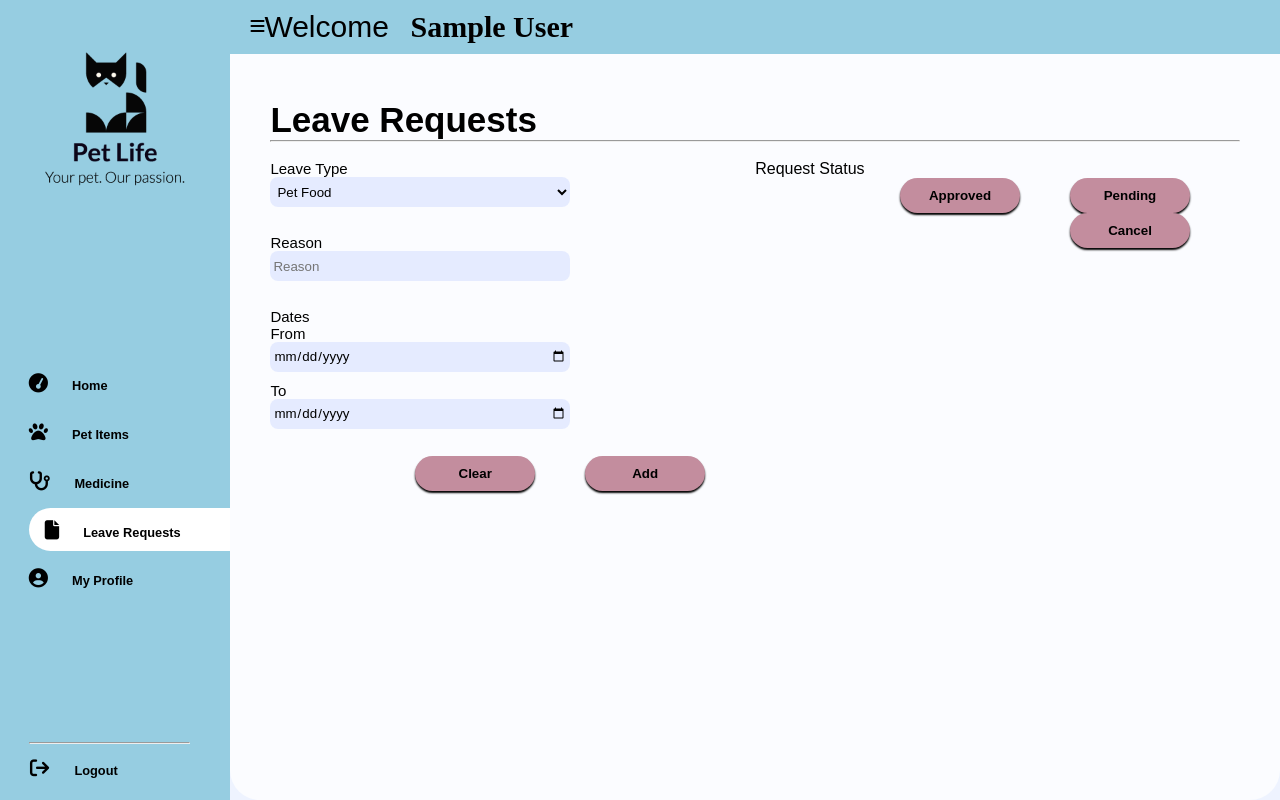
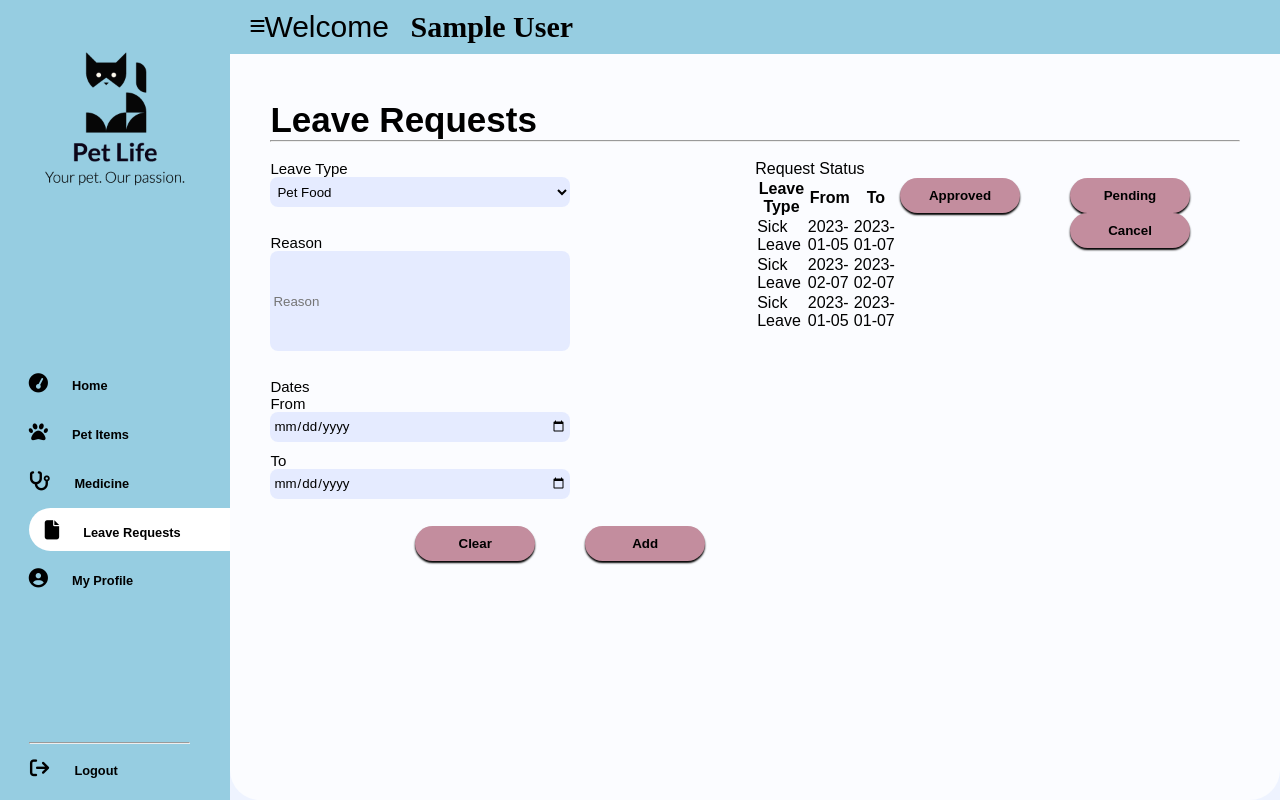
Before and after one commit to mudheerakariyawasam/pet-life, a PHP site: the page made by modules/pet store/leaverequest.php in a window 1280 px wide. Run offline with PHP 8.4, Linux system fonts and the light colour scheme; the visitor is signed in with stand-in values (Sample User, id 1).

Commit message:
structure changed

```diff
--- a/modules/pet store/addbatch.php
+++ b/modules/pet store/addbatch.php
@@ -79,7 +79,7 @@
         </ul>
         <div class="logout">
             <hr>
-            <a href="logout.php"><i class="fa-solid fa-sign-out"></i><span>Logout</span></a>
+            <a href="../../Auth/logout.php"><i class="fa-solid fa-sign-out"></i><span>Logout</span></a>
         </div>
     </div>
 
--- a/modules/pet store/additem.php
+++ b/modules/pet store/additem.php
@@ -88,7 +88,7 @@
         </ul>
         <div class="logout">
             <hr>
-            <a href="logout.php"><i class="fa-solid fa-sign-out"></i><span>Logout</span></a>
+            <a href="../../Auth/logout.php"><i class="fa-solid fa-sign-out"></i><span>Logout</span></a>
         </div>
     </div>
 
--- a/modules/pet store/addmedicine.php
+++ b/modules/pet store/addmedicine.php
@@ -75,7 +75,7 @@
         </ul>
         <div class="logout">
             <hr>
-            <a href="logout.php"><i class="fa-solid fa-sign-out"></i><span>Logout</span></a>
+            <a href="../../Auth/logout.php"><i class="fa-solid fa-sign-out"></i><span>Logout</span></a>
         </div>
     </div>
 
--- a/modules/pet store/css/leaverequest.css
+++ b/modules/pet store/css/leaverequest.css
@@ -289,3 +289,7 @@ input{
 form{
   font-size: 15px;
 }
+
+input[type="text"] {
+  height: 100px;
+}
--- a/modules/pet store/dashboard.php
+++ b/modules/pet store/dashboard.php
@@ -115,7 +115,7 @@
         </ul>
         <div class="logout">
             <hr>
-            <a href="logout.php"><i class="fa-solid fa-sign-out"></i><span>Logout</span></a>
+            <a href="../../Auth/logout.php"><i class="fa-solid fa-sign-out"></i><span>Logout</span></a>
         </div>
     </div>
 
--- a/modules/pet store/dashboard_template.php
+++ b/modules/pet store/dashboard_template.php
@@ -35,7 +35,7 @@
         </ul>
         <div class="logout">
             <hr>
-            <a href="logout.php"><i class="fa-solid fa-sign-out"></i><span>Logout</span></a>
+            <a href="../../Auth/logout.php"><i class="fa-solid fa-sign-out"></i><span>Logout</span></a>
         </div>
     </div>
 
--- a/modules/pet store/leaverequest.php
+++ b/modules/pet store/leaverequest.php
@@ -35,7 +35,7 @@
         </ul>
         <div class="logout">
             <hr>
-            <a href="logout.php"><i class="fa-solid fa-sign-out"></i><span>Logout</span></a>
+            <a href="../../Auth/logout.php"><i class="fa-solid fa-sign-out"></i><span>Logout</span></a>
         </div>
     </div>
 
@@ -89,10 +89,37 @@
             </div>
 
             <div class="request-type">
+                <div>
                 <p>Request Status</p>
                 <button class="btn-add" type="submit">Pending </button>
                 <button class="btn-add" type="submit">Approved </button>
                 <button class="btn-add" type="submit">Cancel </button>
+                </div>
+
+                <div>
+                    <table>
+                        <tr>
+                            <th>Leave Type</th>
+                            <th>From</th>
+                            <th>To</th>
+                        </tr>
+                        <tr>
+                            <td>Sick Leave</td>
+                            <td>2023-01-05</td>
+                            <td>2023-01-07</td>
+                        </tr>
+                        <tr>
+                            <td>Sick Leave</td>
+                            <td>2023-02-07</td>
+                            <td>2023-02-07</td>
+                        </tr>
+                        <tr>
+                            <td>Sick Leave</td>
+                            <td>2023-01-05</td>
+                            <td>2023-01-07</td>
+                        </tr>
+                    </table>
+                </div>
             </div>
             </div>
         </div>
--- a/modules/pet store/updateprofile.php
+++ b/modules/pet store/updateprofile.php
@@ -78,7 +78,7 @@
         </ul>
         <div class="logout">
             <hr>
-            <a href="logout.php"><i class="fa-solid fa-sign-out"></i><span>Logout</span></a>
+            <a href="../../Auth/logout.php"><i class="fa-solid fa-sign-out"></i><span>Logout</span></a>
         </div>
     </div>
 
--- a/modules/pet store/viewallitems.php
+++ b/modules/pet store/viewallitems.php
@@ -35,7 +35,7 @@
         </ul>
         <div class="logout">
             <hr>
-            <a href="logout.php"><i class="fa-solid fa-sign-out"></i><span>Logout</span></a>
+            <a href="../../Auth/logout.php"><i class="fa-solid fa-sign-out"></i><span>Logout</span></a>
         </div>
     </div>
 
--- a/modules/pet store/viewallmedicine.php
+++ b/modules/pet store/viewallmedicine.php
@@ -35,7 +35,7 @@
         </ul>
         <div class="logout">
             <hr>
-            <a href="logout.php"><i class="fa-solid fa-sign-out"></i><span>Logout</span></a>
+            <a href="../../Auth/logout.php"><i class="fa-solid fa-sign-out"></i><span>Logout</span></a>
         </div>
     </div>
 
--- a/modules/pet store/viewlowstock.php
+++ b/modules/pet store/viewlowstock.php
@@ -15,7 +15,7 @@
     <meta name="viewport" content="width=device-width, initial-scale=1.0">
     <link rel="stylesheet" href="css/viewitem.css">
     <link rel="stylesheet" href="https://cdnjs.cloudflare.com/ajax/libs/font-awesome/6.2.1/css/all.min.css">
-    <title>Document</title>
+    <title>Welcome to Pet Life</title>
 </head>
 <body>
     <div class="main-container">
@@ -35,7 +35,7 @@
         </ul>
         <div class="logout">
             <hr>
-            <a href="logout.php"><i class="fa-solid fa-sign-out"></i><span>Logout</span></a>
+            <a href="../../Auth/logout.php"><i class="fa-solid fa-sign-out"></i><span>Logout</span></a>
         </div>
     </div>
 
```
